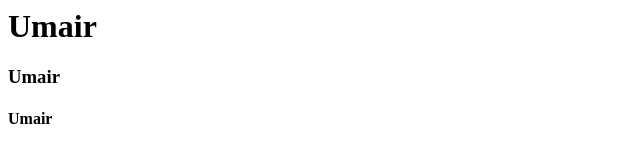
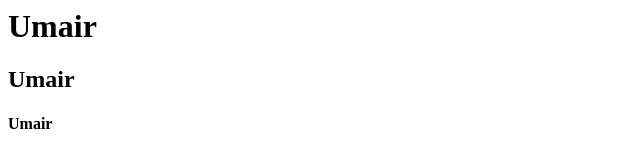
Before and after one commit to muhaammadUmair/CYC-Session-1, a plain HTML site: page Umair/index.html in a window 1280 px wide. Shown: the full height of the page, 0-640 px from the left. Drawn offline with Linux system fonts and the light colour scheme.

Commit message:
Changed to h2 tag

```diff
--- a/Umair/index.html
+++ b/Umair/index.html
@@ -1,3 +1,3 @@
 <h1>Umair </h1>
-<h3>Umair</h3>
+<h2>Umair</h2>
 <h4>Umair </h4>
```
